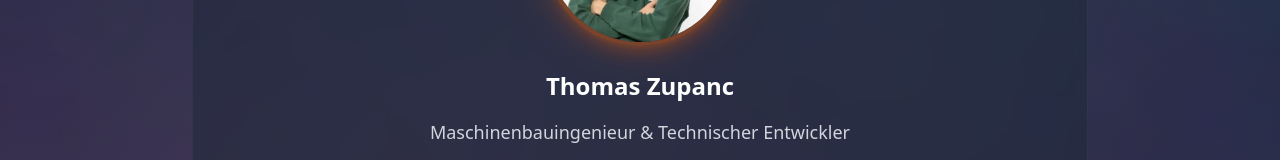
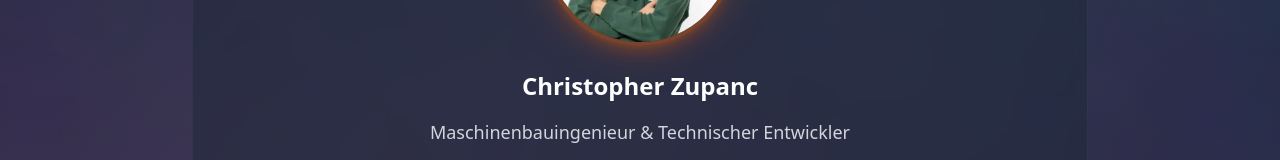
Before and after one commit to christopherzupanc/christopherzupanc.github.io, a React (Vite) app: page / in a window 1280 px wide. Both pictures are taken after a click on the button "Über mich". Shown: the part 436-596 px from the top of the page. Built offline with nearby package versions, Linux system fonts and the light colour scheme.

Commit message:
Update About.tsx

```diff
--- a/src/pages/About.tsx
+++ b/src/pages/About.tsx
@@ -30,7 +30,7 @@
                               z-20"></div>
               </div>
               <div className="text-center space-y-4">
-                <h2 className="text-2xl font-bold text-white">Thomas Zupanc</h2>
+                <h2 className="text-2xl font-bold text-white">Christopher Zupanc</h2>
                 <p className="text-gray-300 text-lg">
                   Maschinenbauingenieur & Technischer Entwickler
                 </p>
```
